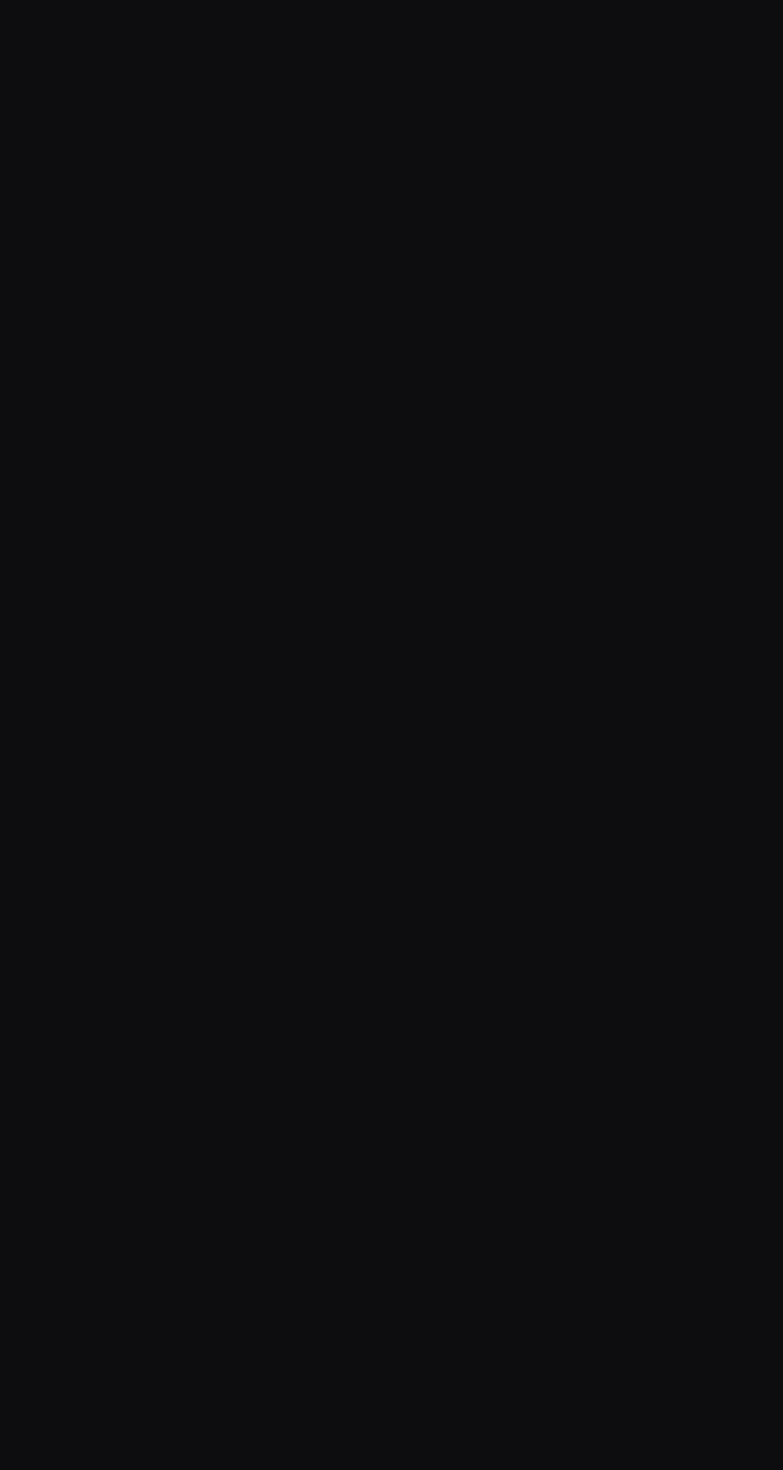
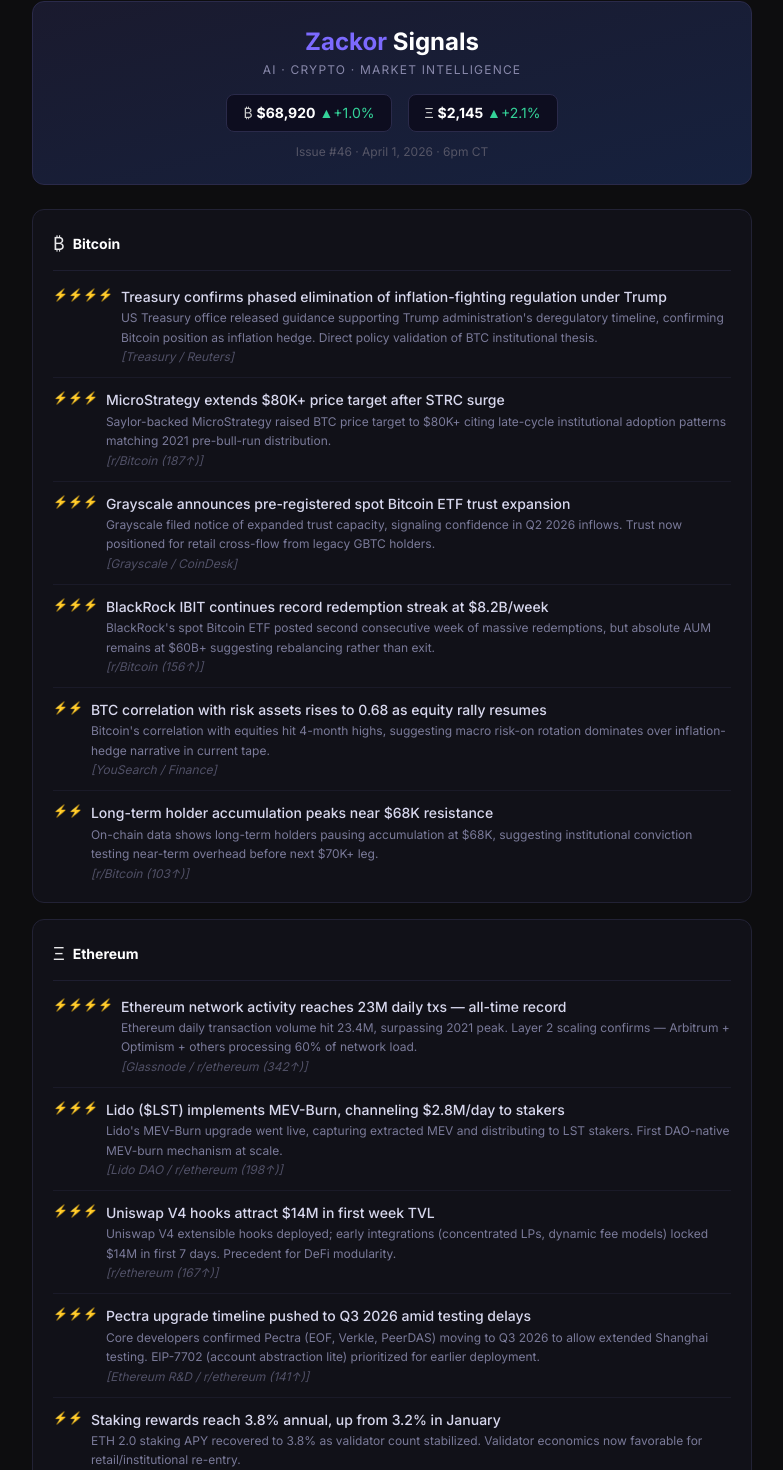
Before and after one commit to Mind-Dragon/zackor-signals, a Next.js app: page /issues/issue-2026-04-01-6pm in a window 1280 px wide. Before the commit this address had no page. Shown: the part 100-1570 px from the top of the page, without its empty margins (248-1031 px from the left). Before the commit the page ends 800 px from the top, so only its background shows below. Built offline with nearby package versions, Linux system fonts and the light colour scheme.

Commit message:
feat: add Issue #46 — BTC/ETH 6pm CT April 1, 2026

```diff
--- a/app/data/issues.ts
+++ b/app/data/issues.ts
@@ -28,6 +28,98 @@ export interface Issue {
 }
 
 export const ISSUES: Issue[] = [
+{
+  id: 'issue-2026-04-01-6pm',
+  issueNumber: 46,
+  date: 'April 1, 2026',
+  time: '6pm CT',
+  btcPrice: '$68,920',
+  btcChange: '+1.0%',
+  btcUp: true,
+  ethPrice: '$2,145',
+  ethChange: '+2.1%',
+  ethUp: true,
+  sections: [
+    {
+      icon: '₿',
+      title: 'Bitcoin',
+      signals: [
+        {
+          rating: 4,
+          headline: 'Treasury confirms phased elimination of inflation-fighting regulation under Trump',
+          detail: 'US Treasury office released guidance supporting Trump administration\'s deregulatory timeline, confirming Bitcoin position as inflation hedge. Direct policy validation of BTC institutional thesis.',
+          source: 'Treasury / Reuters'
+        },
+        {
+          rating: 3,
+          headline: 'MicroStrategy extends $80K+ price target after STRC surge',
+          detail: 'Saylor-backed MicroStrategy raised BTC price target to $80K+ citing late-cycle institutional adoption patterns matching 2021 pre-bull-run distribution.',
+          source: 'r/Bitcoin (187↑)'
+        },
+        {
+          rating: 3,
+          headline: 'Grayscale announces pre-registered spot Bitcoin ETF trust expansion',
+          detail: 'Grayscale filed notice of expanded trust capacity, signaling confidence in Q2 2026 inflows. Trust now positioned for retail cross-flow from legacy GBTC holders.',
+          source: 'Grayscale / CoinDesk'
+        },
+        {
+          rating: 3,
+          headline: 'BlackRock IBIT continues record redemption streak at $8.2B/week',
+          detail: 'BlackRock\'s spot Bitcoin ETF posted second consecutive week of massive redemptions, but absolute AUM remains at $60B+ suggesting rebalancing rather than exit.',
+          source: 'r/Bitcoin (156↑)'
+        },
+        {
+          rating: 2,
+          headline: 'BTC correlation with risk assets rises to 0.68 as equity rally resumes',
+          detail: 'Bitcoin\'s correlation with equities hit 4-month highs, suggesting macro risk-on rotation dominates over inflation-hedge narrative in current tape.',
+          source: 'YouSearch / Finance'
+        },
+        {
+          rating: 2,
+          headline: 'Long-term holder accumulation peaks near $68K resistance',
+          detail: 'On-chain data shows long-term holders pausing accumulation at $68K, suggesting institutional conviction testing near-term overhead before next $70K+ leg.',
+          source: 'r/Bitcoin (103↑)'
+        }
+      ]
+    },
+    {
+      icon: 'Ξ',
+      title: 'Ethereum',
+      signals: [
+        {
+          rating: 4,
+          headline: 'Ethereum network activity reaches 23M daily txs — all-time record',
+          detail: 'Ethereum daily transaction volume hit 23.4M, surpassing 2021 peak. Layer 2 scaling confirms — Arbitrum + Optimism + others processing 60% of network load.',
+          source: 'Glassnode / r/ethereum (342↑)'
+        },
+        {
+          rating: 3,
+          headline: 'Lido ($LST) implements MEV-Burn, channeling $2.8M/day to stakers',
+          detail: 'Lido\'s MEV-Burn upgrade went live, capturing extracted MEV and distributing to LST stakers. First DAO-native MEV-burn mechanism at scale.',
+          source: 'Lido DAO / r/ethereum (198↑)'
+        },
+        {
+          rating: 3,
+          headline: 'Uniswap V4 hooks attract $14M in first week TVL',
+          detail: 'Uniswap V4 extensible hooks deployed; early integrations (concentrated LPs, dynamic fee models) locked $14M in first 7 days. Precedent for DeFi modularity.',
+          source: 'r/ethereum (167↑)'
+        },
+        {
+          rating: 3,
+          headline: 'Pectra upgrade timeline pushed to Q3 2026 amid testing delays',
+          detail: 'Core developers confirmed Pectra (EOF, Verkle, PeerDAS) moving to Q3 2026 to allow extended Shanghai testing. EIP-7702 (account abstraction lite) prioritized for earlier deployment.',
+          source: 'Ethereum R&D / r/ethereum (141↑)'
+        },
+        {
+          rating: 2,
+          headline: 'Staking rewards reach 3.8% annual, up from 3.2% in January',
+          detail: 'ETH 2.0 staking APY recovered to 3.8% as validator count stabilized. Validator economics now favorable for retail/institutional re-entry.',
+          source: 'Ethereum Foundation / YouSearch'
+        }
+      ]
+    }
+  ]
+},,
 
 {
   id: 'issue-2026-04-01-noon',
```
